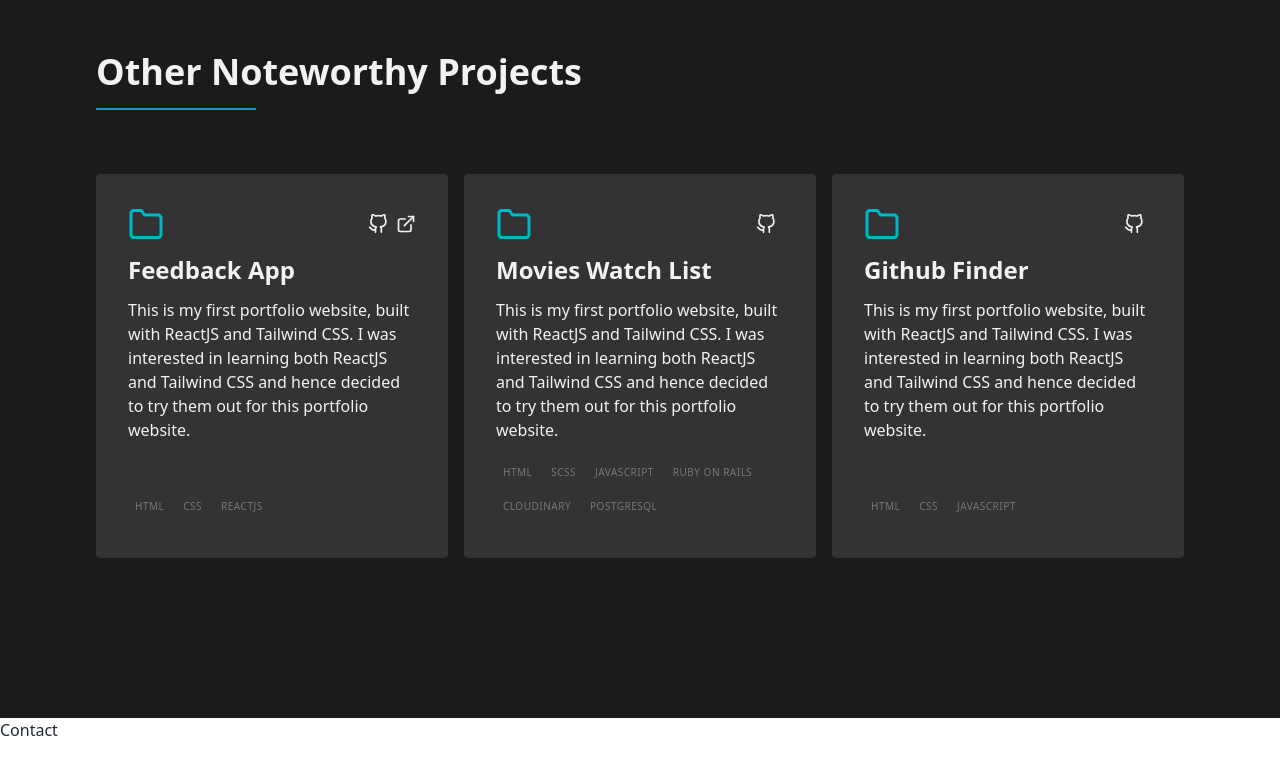
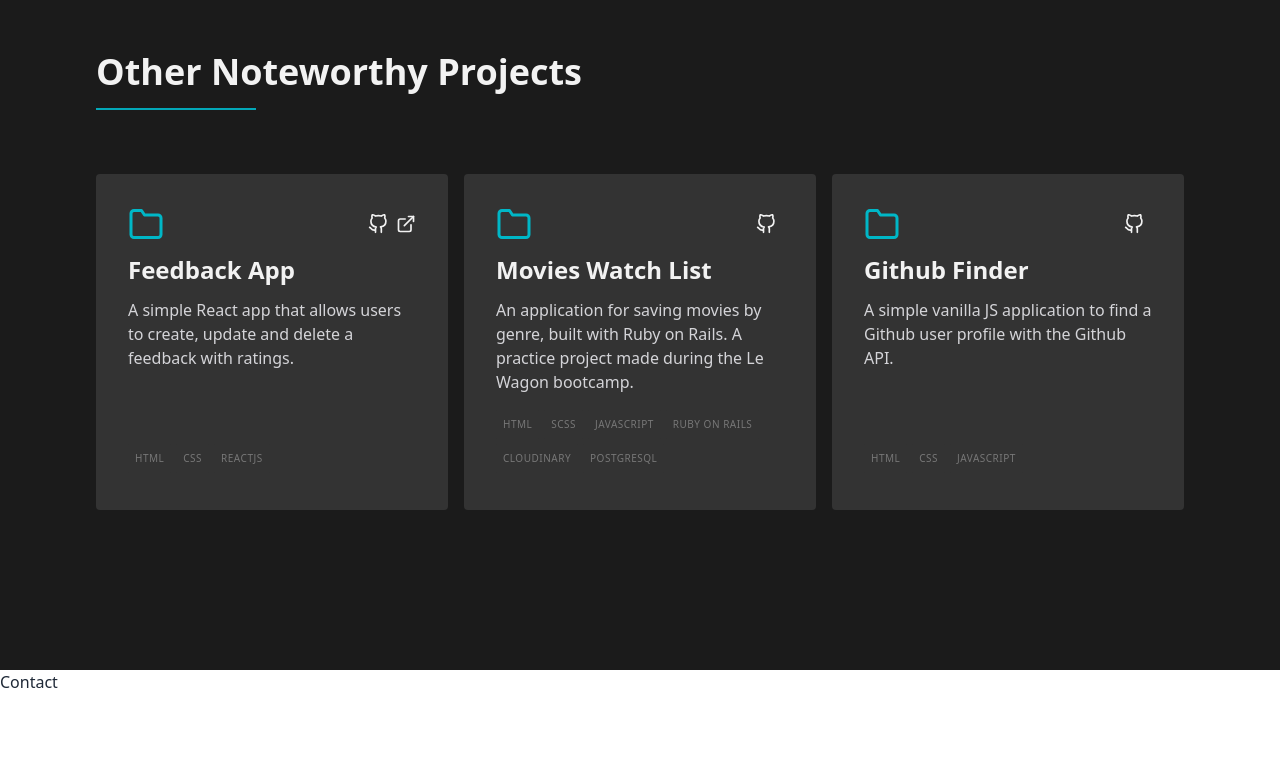
Before and after one commit to helen-tan/portfolio-site, a React (Create React App) app: page / in a window 1280 px wide. Shown: the part 7037-7811 px from the top of the page. Built offline with nearby package versions, Linux system fonts and the light colour scheme.

Commit message:
Updated project descriptions

```diff
--- a/src/components/cards/ProjectCard.jsx
+++ b/src/components/cards/ProjectCard.jsx
@@ -22,7 +22,7 @@ function ProjectCard({ project }) {
         </a>
       </h3>
 
-      <div className="project-description w-full flex-none">
+      <div className="project-description w-full text-zinc-300 flex-none">
         <p>{project.desc}</p>
       </div>
 
--- a/src/data/PortfolioData.js
+++ b/src/data/PortfolioData.js
@@ -55,7 +55,7 @@ const PortfolioData = [
   {
     id: 5,
     title: "Feedback App",
-    desc: "This is my first portfolio website, built with ReactJS and Tailwind CSS. I was interested in learning both ReactJS and Tailwind CSS and hence decided to try them out for this portfolio website.",
+    desc: "A simple React app that allows users to create, update and delete a feedback with ratings.",
     demo_link: "https://feedback-react-app-prac.herokuapp.com/",
     code_link: "https://github.com/helen-tan/react-feedback-app",
     used_items: ["HTML", "CSS", "ReactJS"],
@@ -66,7 +66,7 @@ const PortfolioData = [
   {
     id: 6,
     title: "Movies Watch List",
-    desc: "This is my first portfolio website, built with ReactJS and Tailwind CSS. I was interested in learning both ReactJS and Tailwind CSS and hence decided to try them out for this portfolio website.",
+    desc: "An application for saving movies by genre, built with Ruby on Rails. A practice project made during the Le Wagon bootcamp.",
     demo_link: "",
     code_link: "https://github.com/helen-tan/rails-watch-list",
     used_items: ["HTML", "SCSS", "JavaScript", "Ruby on Rails", "Cloudinary", "PostgreSQL"],
@@ -77,7 +77,7 @@ const PortfolioData = [
   {
     id: 7,
     title: "Github Finder",
-    desc: "This is my first portfolio website, built with ReactJS and Tailwind CSS. I was interested in learning both ReactJS and Tailwind CSS and hence decided to try them out for this portfolio website.",
+    desc: "A simple vanilla JS application to find a Github user profile with the Github API.",
     demo_link: "",
     code_link: "https://github.com/helen-tan/github-finder",
     used_items: ["HTML", "CSS", "JavaScript"],
```
